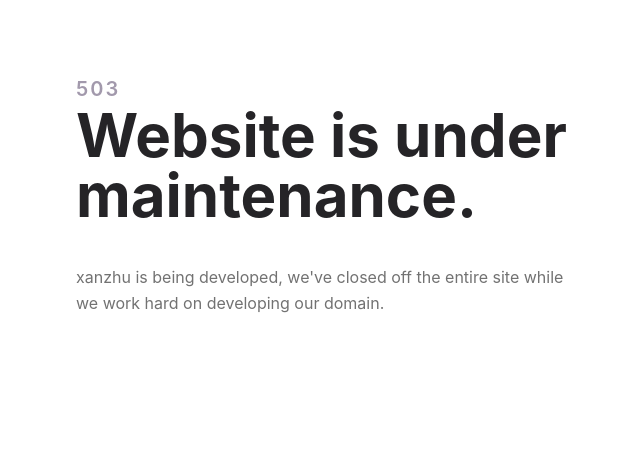
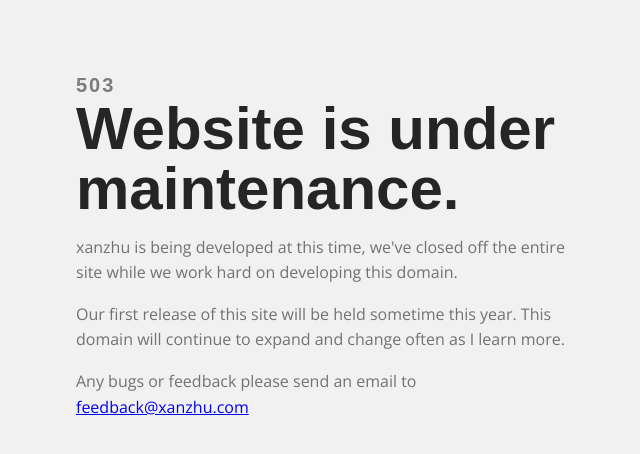
Before and after one commit to xanzhu/xanzhu-jekyll, a Jekyll site: the page built from index.md, in a window 1280 px wide. Shown: the top 454 px of the page, without its empty margins (314-954 px from the left). Built offline with Jekyll 4.4.1, drawn with Linux system fonts in a browser that asks for light colours; some web fonts are replaced.

Commit message:
Updating Style system * Now handling css files under _scss * Updated fonts to Khula and Open Sans (Still testing this)

```diff
--- a/_config.yml
+++ b/_config.yml
@@ -15,6 +15,7 @@ exclude:
 
 sass:
   style: compressed
+  sass_dir: _sass
 
 plugins:
   - jekyll-sitemap
--- a/_includes/503.html
+++ b/_includes/503.html
@@ -2,17 +2,18 @@
   <meta charset="UTF-8">
   <meta name="viewport" content="width=device-width,initial-scale=1">
   <link rel="shortcut icon" href="https://cdn.xanzhu.com/d2/favicon.ico" type="image/x-icon">
+  <link rel="stylesheet" href="{{ '/assets/css/app.css' | relative_url }}">
+  <link href="https://fonts.googleapis.com/css?family=Khula:600|Open+Sans:300&display=swap" rel="stylesheet">
   <title>503 | Maintenance</title>
-<style type="text/css">
-  body{padding:30px 20px;font-family:-apple-system, BlinkMacSystemFont, "Segoe UI", "Roboto", "Oxygen", "Ubuntu", "Cantarell", "Fira Sans", "Droid Sans", "Helvetica Neue", sans-serif;color:#727272;line-height:1.6}.container{max-width:500px;margin:0 auto}h1{margin:0 0 40px;font-size:60px;line-height:1;color:#252427;font-weight:700}h2{margin:15px 0 0;font-size:20px;font-weight:600;letter-spacing:0.1em;color:#A299AC;text-transform:uppercase}p{font-size:16px;margin:1em 0}@media screen and (min-width: 768px){body{padding:50px}}@media screen and (max-width: 480px){h1{font-size:48px}}
-  </style>
 </head>
 <body>
 
 <div class="container">
   <h2>503</h2>
   <h1>Website is under maintenance.</h1>
-<p>xanzhu is being developed, we've closed off the entire site while we work hard on developing our domain. </p>
+  <p>xanzhu is being developed at this time, we've closed off the entire site while we work hard on developing this domain.</p>
+  <p>Our first release of this site will be held sometime this year. This domain will continue to expand and change often as I learn more.</p>
+  <p>Any bugs or feedback please send an email to <a href="mailto:feedback@xanzhu.com">feedback@xanzhu.com</a></p>
 </div>
 </body>
 </html>
--- a/_includes/head.html
+++ b/_includes/head.html
@@ -4,4 +4,5 @@
 <title>{% if page.title %}{{ page.title | escape }}{% else %}{{ site.title | escape }}{% endif %}</title>
 <meta name="description" content="{% if page.excerpt %}{{ page.excerpt | strip_html | strip_newlines | truncate: 160 }}{% else %}{{ site.description }}{% endif %}">
 <link rel="canonical" href="{{ canonical_url }}">
-<link rel="stylesheet" href="{{ '/assets/css/main.css' | relative_url }}">
+<link rel="stylesheet" href="{{ '/assets/css/app.css' | relative_url }}">
+<link href="https://fonts.googleapis.com/css?family=Khula:600|Open+Sans:300&display=swap" rel="stylesheet">
--- a/_sass/main.scss
+++ b/_sass/main.scss
@@ -1,9 +1,56 @@
-$backgroundColor: #ffffff;
-$bodyColor: #000000;
-$bodyFont: -apple-system,BlinkMacSystemFont,"Segoe UI",Helvetica,Arial,sans-serif,"Apple Color Emoji","Segoe UI Emoji","Segoe UI Symbol";
+body {
+    padding: 30px 20px;
+    font-family: 'Open sans', -apple-system,
+    BlinkMacSystemFont,
+    "Segoe UI",
+    Roboto,
+    Oxygen-Sans,
+    Ubuntu,
+    Cantarell,
+    "Helvetica Neue",
+    sans-serif;
+    color: #727272;
+    line-height: 1.6em;
+    background-color: #f1f1f1;
+}
 
-body {
-  background: $backgroundColor;
-  color: $bodyColor;
-  font-family: $bodyFont;
+.container {
+    max-width: 500px;
+    margin: 0 auto;
 }
+
+h1 {
+    margin: 0 0 5px;
+    font-size: 60px;
+    line-height: 1em;
+    color: #252427;
+    font-family: 'Khula', sans-serif;
+}
+
+h2 {
+    margin: 15px 0 0;
+    font-size: 20px;
+    font-weight: 600;
+    letter-spacing: 0.1em;
+    color: #7c7c7c;
+    text-transform: uppercase;
+    font-family: 'Khula', sans-serif;
+}
+
+p {
+    font-size: 16px;
+    margin: 1em 0;
+    font-weight: 300;
+}
+
+@media screen and (min-width: 768px) {
+    body {
+        padding: 50px
+    }
+}
+
+@media screen and (max-width: 480px) {
+    h1 {
+        font-size: 48px
+    }
+}
--- /dev/null
+++ b/assets/css/app.scss
@@ -0,0 +1,4 @@
+---
+---
+
+@import "main";
--- a/assets/css/main.scss
+++ /dev/null
@@ -1,4 +0,0 @@
----
----
-
-@import "main";
```
Also changed, not shown: Gemfile.lock.
